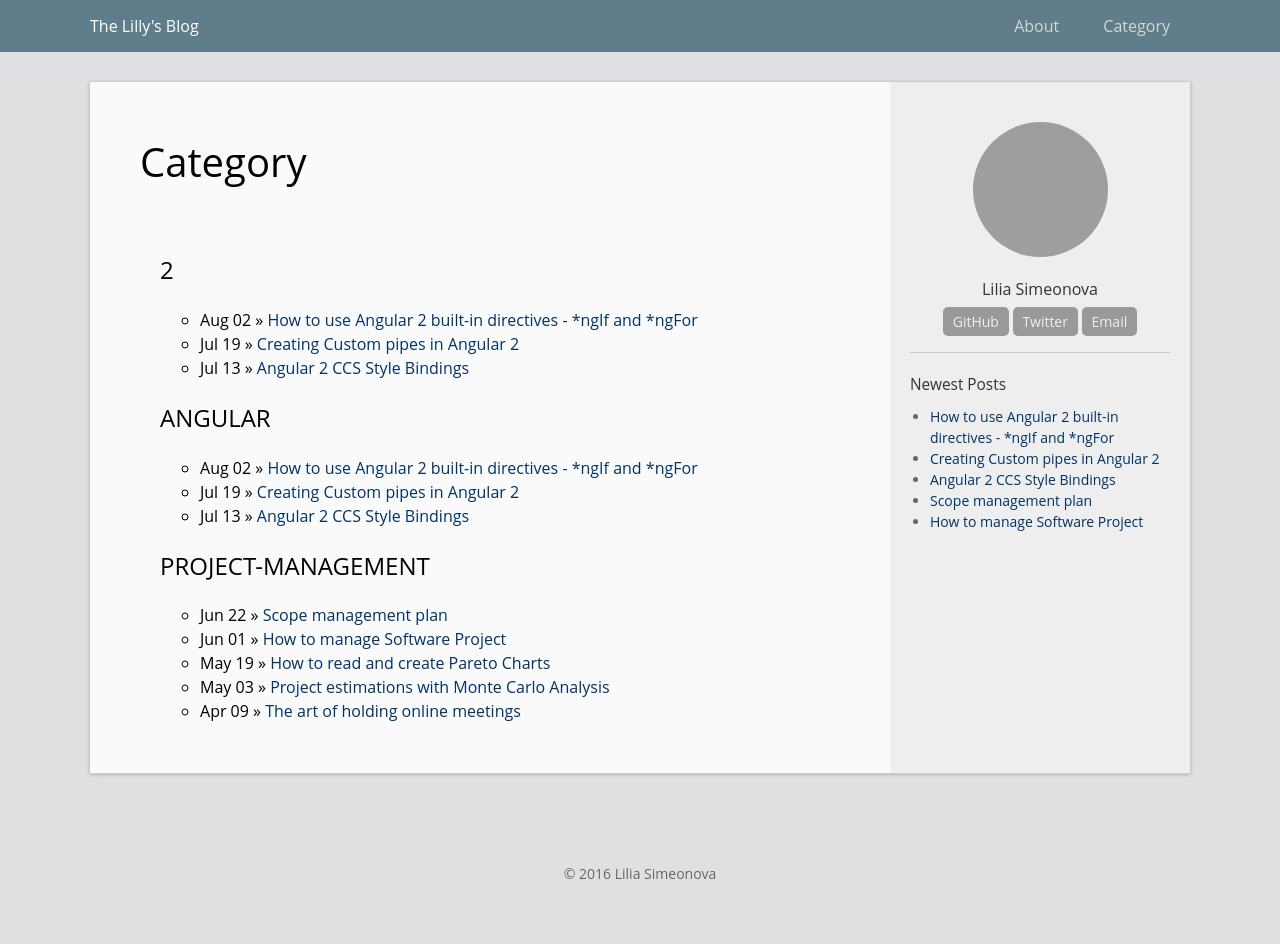
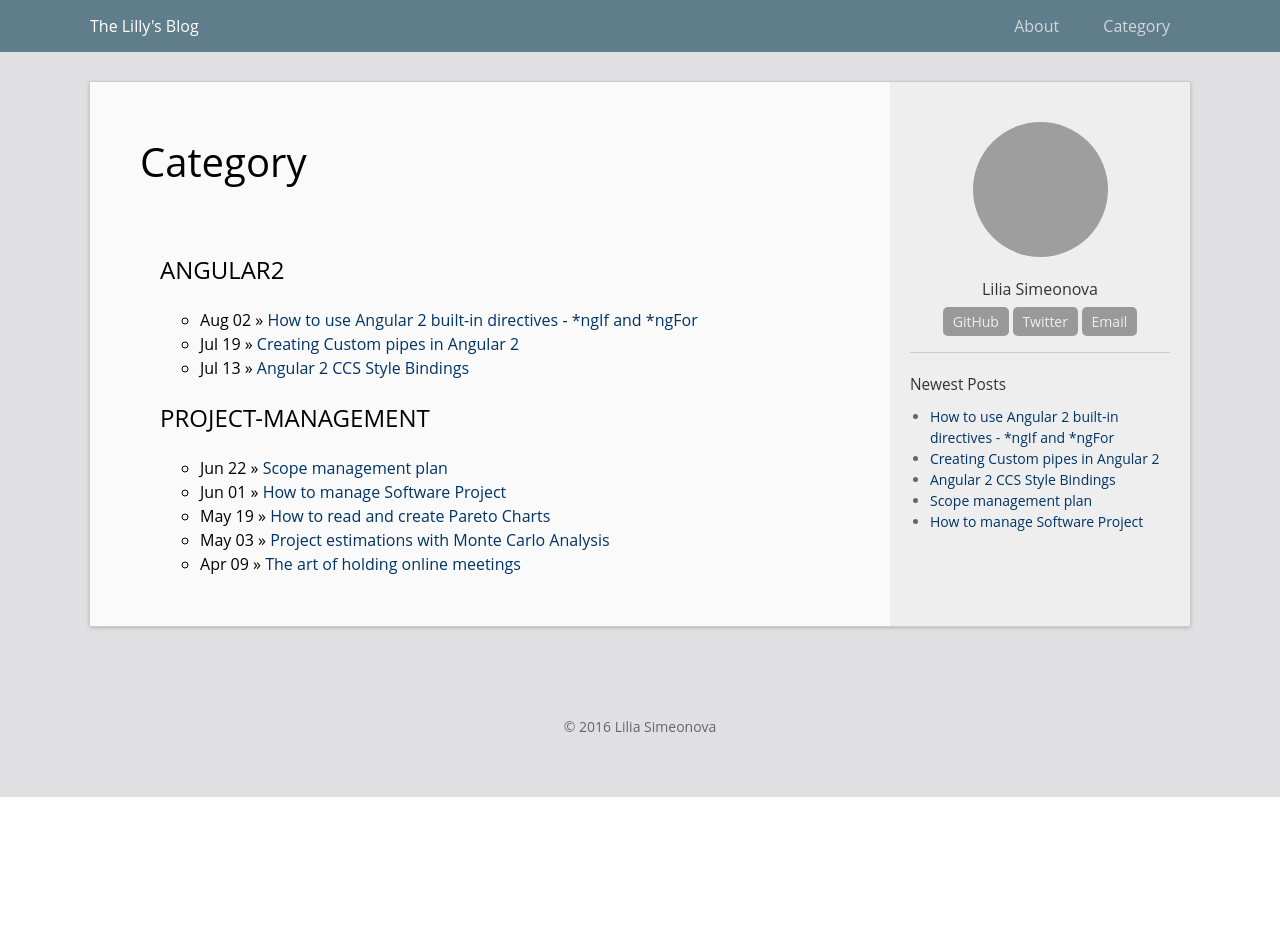
Before and after one commit to lilia-simeonova/thelillysblog, a Jekyll site: the page built from category.html, in a window 1280 px wide. Built offline with Jekyll 4.4.1, drawn with Linux system fonts in a browser that asks for light colours; after the commit the page ends 900 px from its top, so only the background shows below that; grey boxes are pictures that could not be loaded.

Commit message:
category

```diff
--- a/_posts/2016-07-13-angular-2-ccs-style-bindings.markdown
+++ b/_posts/2016-07-13-angular-2-ccs-style-bindings.markdown
@@ -2,7 +2,7 @@
 layout: post
 title:  "Angular 2 CCS Style Bindings"
 date:   2016-07-13 09:00:13
-categories: 'Angular 2'
+categories: Angular2
 ---
 
 
--- a/_posts/2016-07-19-creating-custom-pipes-in-angular-2.markdown
+++ b/_posts/2016-07-19-creating-custom-pipes-in-angular-2.markdown
@@ -2,7 +2,7 @@
 layout: post
 title:  "Creating Custom pipes in Angular 2"
 date:   2016-07-19 09:00:13
-categories: Angular 2
+categories: Angular2
 ---
 
 <img src="{{ site.baseurl }}/images/pipe.png" height="200px">
--- a/_posts/2016-08-02-how-to-use-angular-2-built-in-directives-ngIf-and-ngFor.markdown
+++ b/_posts/2016-08-02-how-to-use-angular-2-built-in-directives-ngIf-and-ngFor.markdown
@@ -2,7 +2,7 @@
 layout: post
 title:  "How to use Angular 2 built-in directives - *ngIf and *ngFor"
 date:   2016-08-02 09:00:13
-categories: Angular 2
+categories: Angular2
 ---
 
 In this post we will briefly explain what are the structural directives and why they make our life easier...
```
